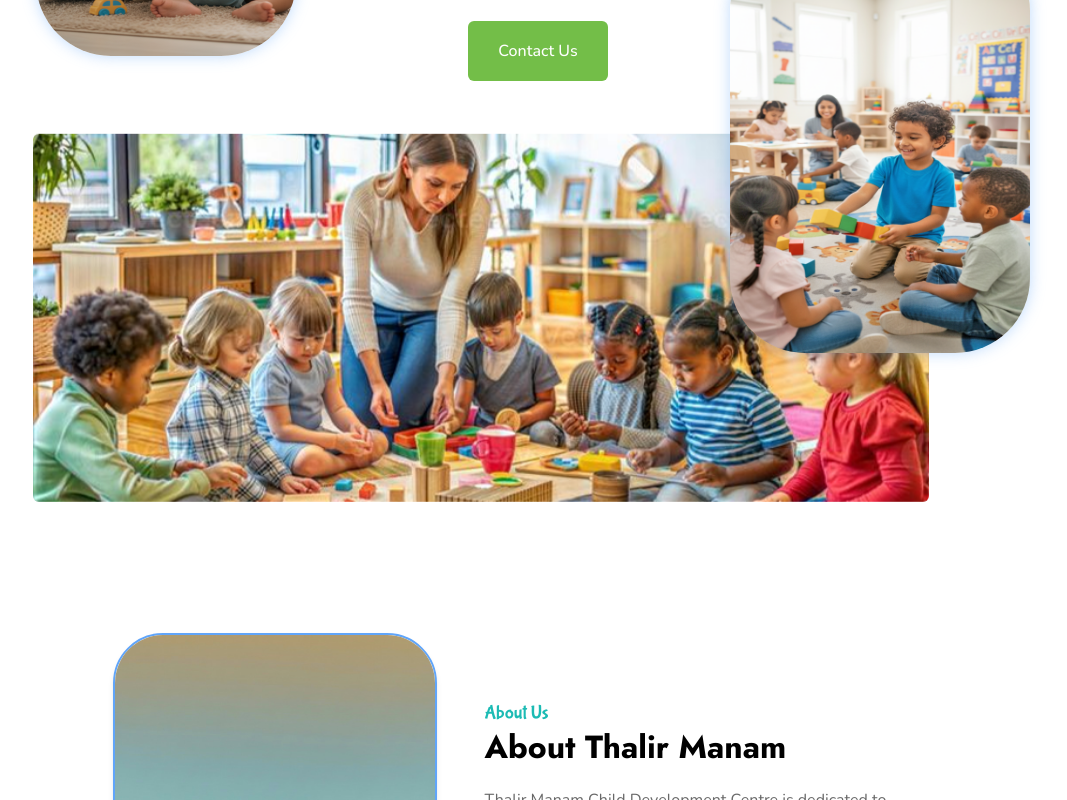
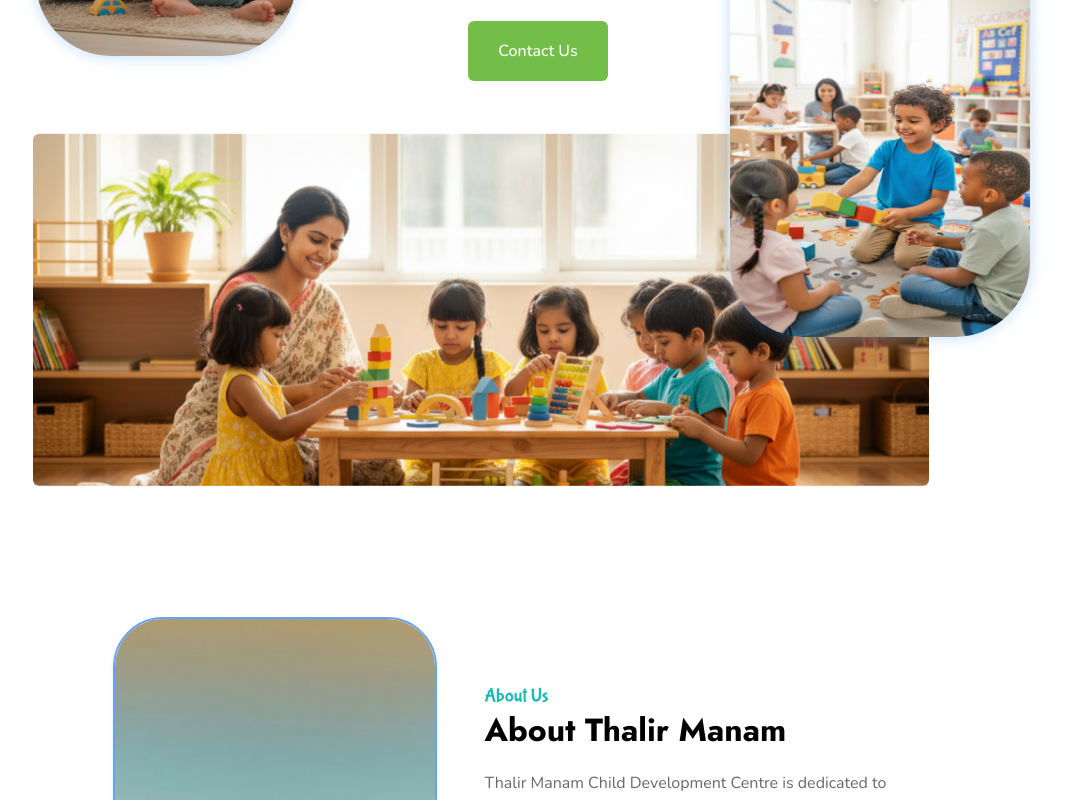
Before and after one commit to quantum-logic-llc/thalirmanam, a Next.js app: page / in a window 1280 px wide. Shown: the part 520-1320 px from the top of the page, without its empty margins (102-1169 px from the left). Built offline with nearby package versions, Linux system fonts and the light colour scheme.

Commit message:
image update

```diff
--- a/src/components/sections/heros/heroOne.jsx
+++ b/src/components/sections/heros/heroOne.jsx
@@ -1,7 +1,7 @@
 import React from 'react'
 import { Button } from '@/components/ui/button'
 
-import image4 from "@/assets/images/banner/image 4.png"
+import herosec from "@/assets/images/banner/herosec.png"
 import left_circle2 from "@/assets/images/banner/left_circle2.png"
 import right_circle2 from "@/assets/images/banner/right_circle2.png"
 import Image from 'next/image';
@@ -50,7 +50,7 @@ const HeroOne = () => {
         </div>
 
         <div className="lg:pt-[60px] bg-transparent">
-          <Image src={image4.src || image4} alt="banner-img-1" width={900} height={600} className="bg-transparent animate-up-down  border-2 border-white/20 rounded-lg" />
+          <Image src={herosec.src || herosec} alt="banner-img-1" width={900} height={600} className="bg-transparent animate-up-down  border-2 border-white/20 rounded-lg" />
         </div>
 
 
--- a/src/components/ui/logo.jsx
+++ b/src/components/ui/logo.jsx
@@ -1,5 +1,5 @@
 import Image from "next/image";
-import logo from "@/assets/images/logo.png";
+import logo from "@/assets/images/logo2.png";
 
 const Logo = ({ width, height }) => {
   return (
```
Also changed, not shown: src/assets/images/banner/herosec.png (added), src/assets/images/logo2.png (added).
